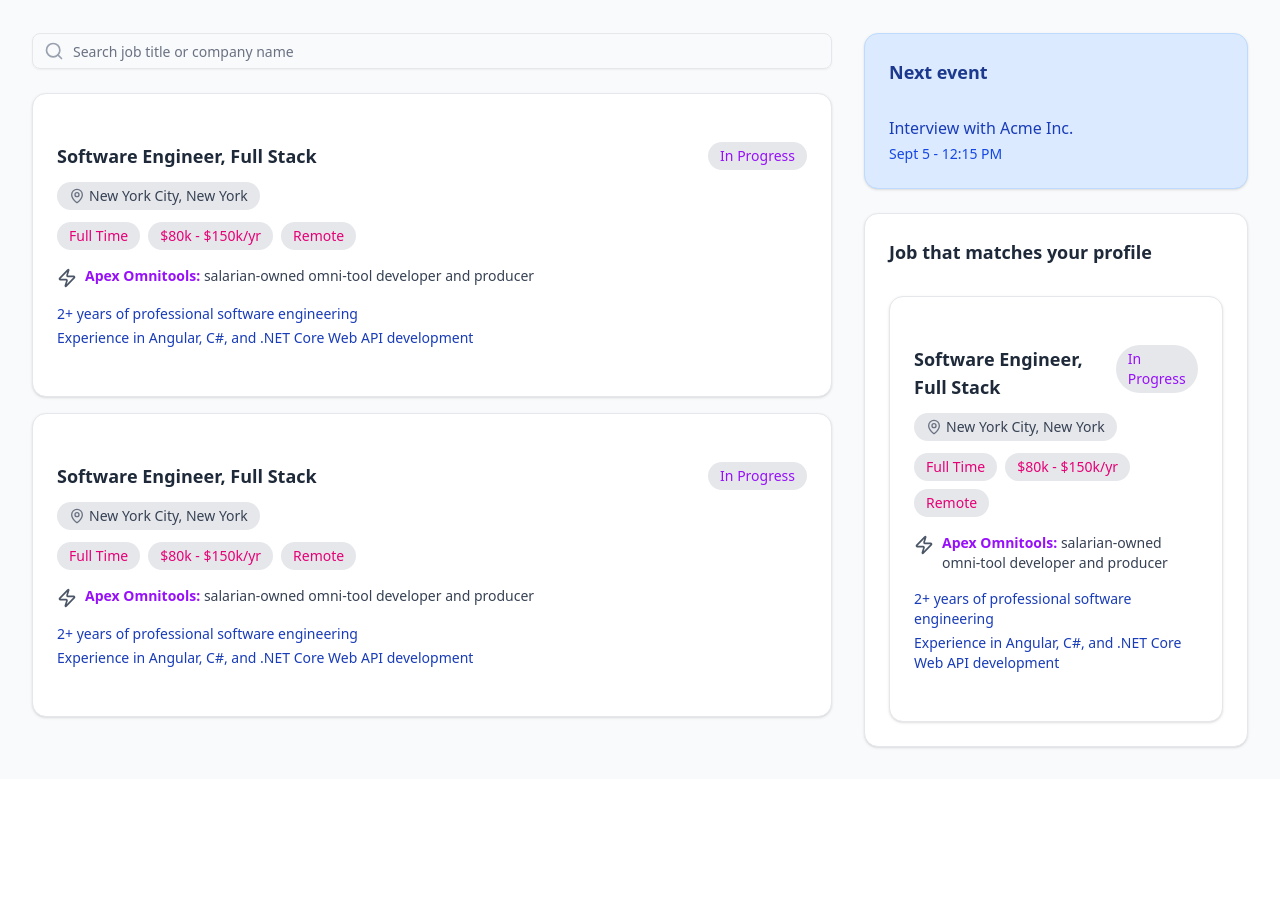
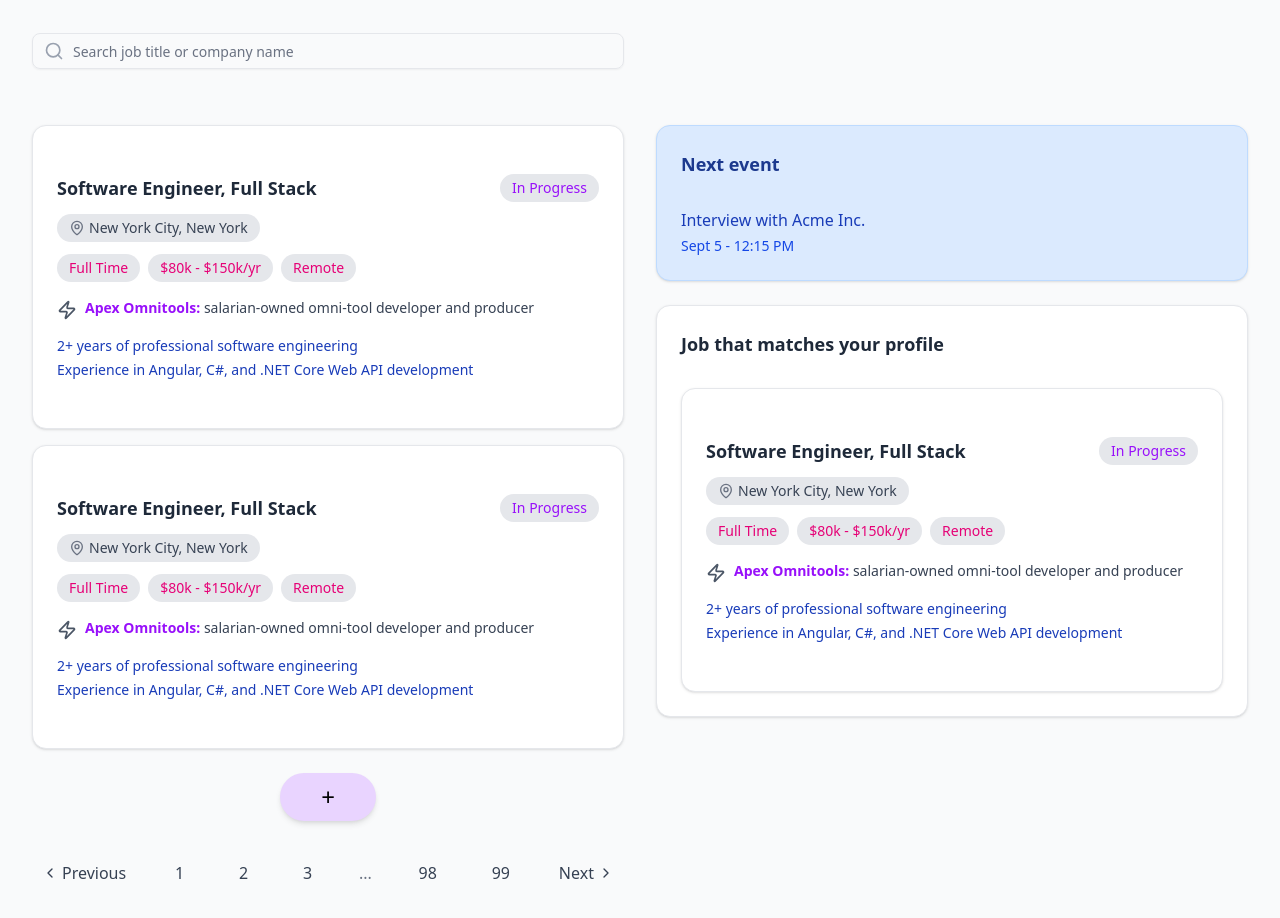
Before and after one commit to nelumbus-cloud/CSCI6180SD-D, a React (Vite) app in the folder frontend/: page / in a window 1280 px wide. Shown: the part 100-1018 px from the top of the page. Before the commit the page ends 879 px from the top, so only its background shows below. Built offline with nearby package versions, Linux system fonts and the light colour scheme.

Commit message:
Update App.jsx
added pagination
added the Add Job button
changed the column ratios
lined the search bar up with the Job Card column

```diff
--- a/frontend/src/App.jsx
+++ b/frontend/src/App.jsx
@@ -4,6 +4,7 @@ import { Card, CardContent, CardHeader, CardTitle } from '@/components/ui/card';
 import { Input } from '@/components/ui/input';
 import { Tabs, TabsContent, TabsList, TabsTrigger } from '@/components/ui/tabs';
 import { JobCard } from '@/components/JobCard';
+import { ChevronLeft, ChevronRight } from 'lucide-react'; //for pagination arrows
 
 export default function DashboardLayout() {
   return (
@@ -46,19 +47,18 @@ export default function DashboardLayout() {
             <div className="lg:col-span-2">
 
               {/* Search Bar - This is part of the "My Jobs" tab in the design */}
-
               <TabsContent value="my-jobs">
-                <div className="grid grid-cols-1 lg:grid-cols-3 gap-8">
-                  {/* Left column */}
-                  <div className="lg:col-span-2 space-y-6">
-                    <div className="relative">
+                <div className="grid grid-cols-1 lg:grid-cols-2 gap-8">
+                  <div className="lg:col-span-2 mb-6 flex justify-start">
+                  <div className="relative w-full max-w-[calc(50%-1rem)]">
                     <Search className="absolute left-3 top-1/2 -translate-y-1/2 h-5 w-5 text-gray-400" />
                     <Input
                       placeholder="Search job title or company name"
-                        className="pl-10"
+                      className="pl-10 w-full"
                     />
                   </div>
-                    {/* sample job cards info */}
+                </div>
+                {/* JobCard column */}
                 <div className="space-y-4">
                     <JobCard
                       title="Software Engineer, Full Stack"
@@ -88,11 +88,12 @@ export default function DashboardLayout() {
                         "Experience in Angular, C#, and .NET Core Web API development"
                       ]}
                     />
-                    </div>
+                    <AddJobCardButton />
+                    <Pagination />
                   </div>
 
-                  {/* Right sidebar (only visible in this tab) */}
-                  <aside className="lg:col-span-1 space-y-6">
+                  {/* Sidebar */}
+                  <aside className="space-y-6">
                     <Card className="bg-blue-100 border-blue-200">
                       <CardHeader>
                         <CardTitle className="text-lg font-semibold text-blue-900">Next event</CardTitle>
@@ -130,7 +131,6 @@ export default function DashboardLayout() {
                 </div>
               </TabsContent>
 
-
               <TabsContent value="resume-studio">
                 <div className="bg-white p-6 rounded-lg border border-gray-200">
                   <h2 className="text-xl font-semibold">Resume Studio Content</h2>
@@ -148,14 +148,47 @@ export default function DashboardLayout() {
                   </p>
                 </div>
               </TabsContent>
-
             </div>
-
-
           </main>
-
         </Tabs>
       </div>
     </div>
   );
 }
+
+{/* function to add the AddJob button */}
+export function AddJobCardButton() {
+  return (
+    <div className="flex justify-center mt-6">
+      <button className="flex items-center justify-center w-24 h-12 rounded-full bg-purple-200 hover:bg-purple-300 transition shadow-md" aria-label="Add job card">
+        <span className="text-black text-2xl">+</span>
+      </button>
+    </div>
+  )
+}
+
+{/* function to add the pagination */}
+export function Pagination() {
+  return (
+    <div className="w-full mt-8">
+      <nav className="flex justify-between items-center w-full max-w-4xl mx-auto" aria-label="Pagination">
+
+        {/* Previous button */}
+        <Button variant="outline-none" size="sm" className="flex items-center gap-1 text-base text-gray-700 hover:bg-green-300 transition"><ChevronLeft className="h-5 w-5" />Previous
+        </Button>
+
+        {/* Page numbers */}
+        <button className="px-4 py-2 text-base rounded-md text-gray-700 hover:bg-green-300 transition">1</button>
+        <button className="px-4 py-2 text-base rounded-md text-gray-700 hover:bg-green-300 transition">2</button>
+        <button className="px-4 py-2 text-base rounded-md text-gray-700 hover:bg-green-300 transition">3</button>
+        <span className="px-2 py-1 text-gray-500">...</span>
+        <button className="px-4 py-2 text-base rounded-md text-gray-700 hover:bg-green-300 transition">98</button>
+        <button className="px-4 py-2 text-base rounded-md text-gray-700 hover:bg-green-300 transition">99</button>
+
+        {/* Next button */}
+        <Button variant="outline-none" size="sm" className="flex items-center gap-1 text-base text-gray-700 hover:bg-green-300 transition">Next<ChevronRight className="h-5 w-5" />
+        </Button>
+      </nav>
+    </div>
+  )
+}
```
Lines whose indentation alone changed are shown as unchanged.
